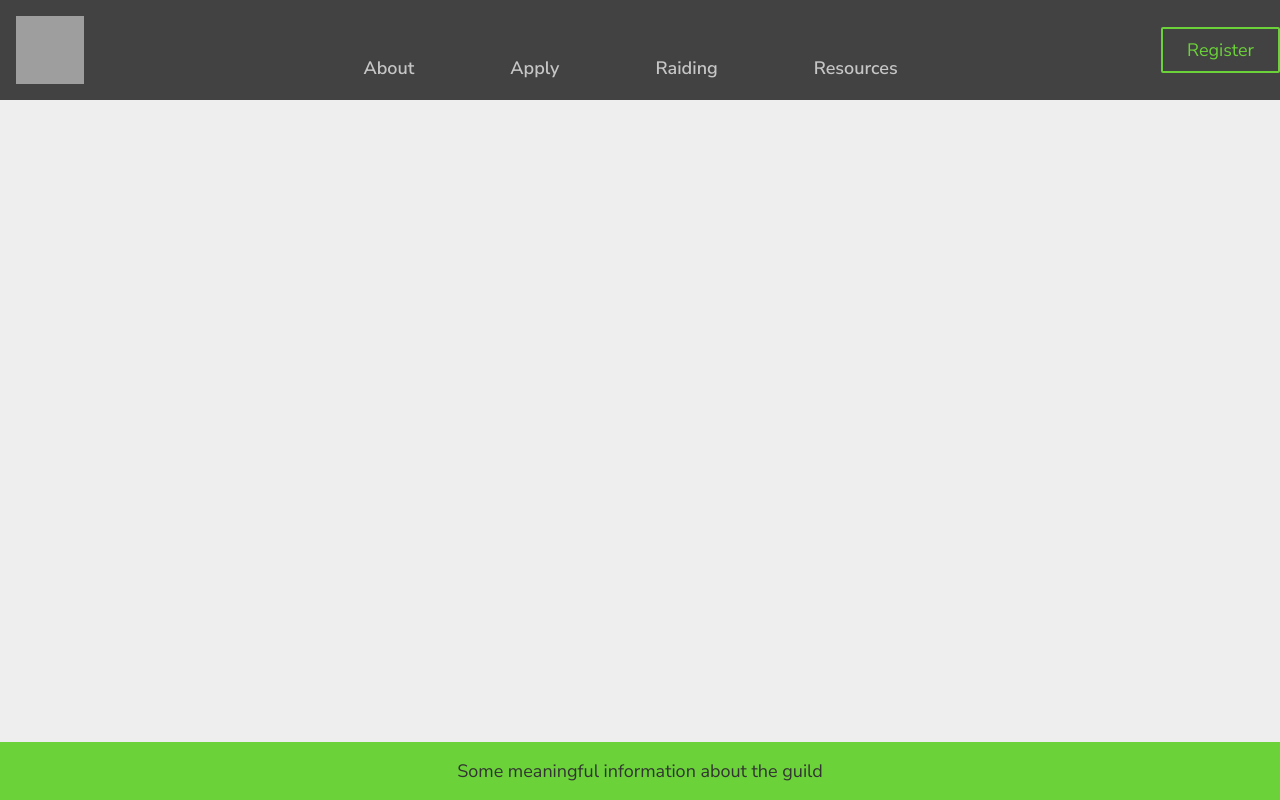
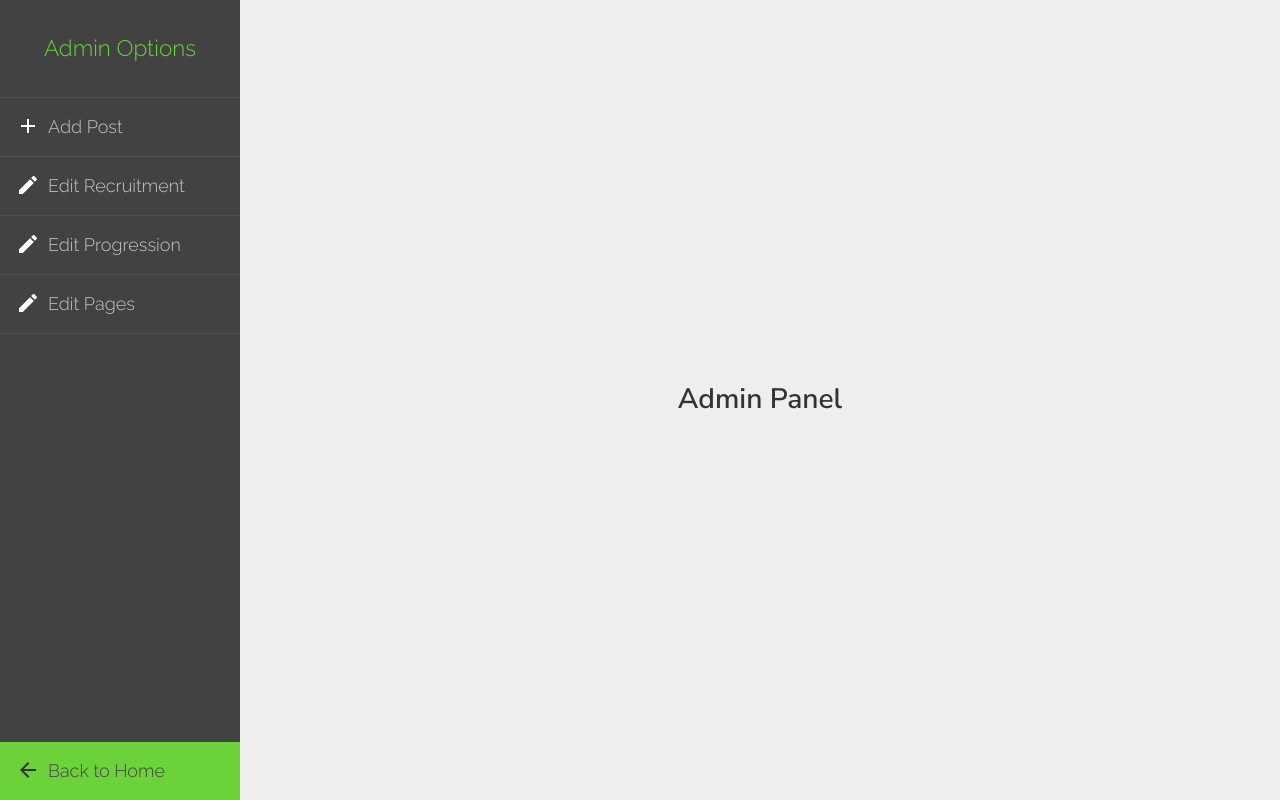
Before and after one commit to kresimircoko/empathy, a React app: page /admin in a window 1280 px wide. Built offline with nearby package versions, Linux system fonts and the light colour scheme; grey boxes are pictures that could not be loaded.

Commit message:
InfoCard Logic and Admin Panel

```diff
--- a/src/app/components/About/About.js
+++ b/src/app/components/About/About.js
@@ -8,8 +8,8 @@ class About extends Component {
 			<div id="site-about">
 				<section className="top-info" id="about-info">
 					<div className="container">
-						<InfoCard id="info-leadership" name="Leadership" />
-						<InfoCard id="info-ranks" name="Ranks" />
+						<InfoCard id="info-leadership" link="/leadership" name="Leadership" />
+						<InfoCard id="info-ranks" link="/ranks" name="Ranks" />
 					</div>
 				</section>
 
--- a/src/app/components/About/Leadership.js
+++ b/src/app/components/About/Leadership.js
@@ -1,11 +1,24 @@
 import React, { Component } from 'react';
+import InfoCard from '../InfoCard/InfoCard';
+import BodyLayout from '../BodyLayout';
 
 class Leadership extends Component {
 	render () {
 		return (
-			<section id="info-leadership">
-				<h3>Leadership</h3>
-			</section>
+			<div id="site-leadership">
+				<section className="top-info">
+					<div className="container">
+						<InfoCard link="/about" id="info-about" name="About" />
+						<InfoCard link="/ranks" id="info-ranks" name="Ranks" />
+					</div>
+				</section>
+
+				<section id="home-content">
+					<div className="container">
+						<BodyLayout />
+					</div>
+				</section>
+			</div>
 		)
 	}
 }
--- a/src/app/components/About/Ranks.js
+++ b/src/app/components/About/Ranks.js
@@ -1,11 +1,24 @@
 import React, { Component } from 'react';
+import InfoCard from '../InfoCard/InfoCard';
+import BodyLayout from '../BodyLayout';
 
 class Ranks extends Component {
 	render () {
 		return (
-			<section id="info-ranks">
-				<h3>Ranks</h3>
-			</section>
+			<div id="site-ranks">
+				<section className="top-info">
+					<div className="container">
+						<InfoCard link="/about" id="info-about" name="About" />
+						<InfoCard link="/leadership" id="info-leadership" name="Leadership" />
+					</div>
+				</section>
+
+				<section id="home-content">
+					<div className="container">
+						<BodyLayout />
+					</div>
+				</section>
+			</div>
 		)
 	}
 }
--- a/src/app/components/About/about.scss
+++ b/src/app/components/About/about.scss
@@ -9,3 +9,9 @@
 #info-ranks {
 	background-image: url(/includes/ranks.jpg);
 }
+
+#info-about {
+	background-color: $dark;
+	background-image: url(/includes/logo.png);
+	background-size: 30%;
+}
--- /dev/null
+++ b/src/app/components/Admin/Admin.js
@@ -0,0 +1,61 @@
+import React, { Component } from 'react';
+import BodyLayout from '../BodyLayout';
+import InfoCard from '../InfoCard/InfoCard';
+
+import './admin.scss';
+
+class Admin extends Component {
+	render () {
+		return (
+			<div id="site-admin">
+				<aside id="admin-sidebar">
+					<h4>Admin Options</h4>
+					<ul>
+						<li>
+							<svg xmlns="http://www.w3.org/2000/svg" fill="#FFF"
+								height="24" viewBox="0 0 24 24" width="24">
+    						<path d="M19 13h-6v6h-2v-6H5v-2h6V5h2v6h6v2z"/>
+    						<path d="M0 0h24v24H0z" fill="none"/>
+							</svg> Add Post
+						</li>
+						<li>
+							<svg xmlns="http://www.w3.org/2000/svg" fill="#FFFFFF"
+								height="24" viewBox="0 0 24 24" width="24">
+						    <path d="M3 17.25V21h3.75L17.81 9.94l-3.75-3.75L3 17.25zM20.71 7.04c.39-.39.39-1.02 0-1.41l-2.34-2.34c-.39-.39-1.02-.39-1.41 0l-1.83 1.83 3.75 3.75 1.83-1.83z"/>
+						    <path d="M0 0h24v24H0z" fill="none"/>
+							</svg> Edit Recruitment
+						</li>
+						<li>
+							<svg xmlns="http://www.w3.org/2000/svg" fill="#FFFFFF"
+								height="24" viewBox="0 0 24 24" width="24">
+						    <path d="M3 17.25V21h3.75L17.81 9.94l-3.75-3.75L3 17.25zM20.71 7.04c.39-.39.39-1.02 0-1.41l-2.34-2.34c-.39-.39-1.02-.39-1.41 0l-1.83 1.83 3.75 3.75 1.83-1.83z"/>
+						    <path d="M0 0h24v24H0z" fill="none"/>
+							</svg> Edit Progression
+						</li>
+						<li>
+							<svg xmlns="http://www.w3.org/2000/svg" fill="#FFFFFF"
+								height="24" viewBox="0 0 24 24" width="24">
+						    <path d="M3 17.25V21h3.75L17.81 9.94l-3.75-3.75L3 17.25zM20.71 7.04c.39-.39.39-1.02 0-1.41l-2.34-2.34c-.39-.39-1.02-.39-1.41 0l-1.83 1.83 3.75 3.75 1.83-1.83z"/>
+						    <path d="M0 0h24v24H0z" fill="none"/>
+							</svg> Edit Pages
+						</li>
+						<li>
+							<a href="/">
+								<svg xmlns="http://www.w3.org/2000/svg" fill="#333333"
+									height="24" viewBox="0 0 24 24" width="24">
+							    <path d="M0 0h24v24H0z" fill="none"/>
+							    <path d="M20 11H7.83l5.59-5.59L12 4l-8 8 8 8 1.41-1.41L7.83 13H20v-2z"/>
+								</svg> Back to Home
+							</a>
+						</li>
+					</ul>
+				</aside>
+				<div className="container">
+					<h3>Admin Panel</h3>
+				</div>
+			</div>
+		)
+	}
+}
+
+export default Admin;
--- /dev/null
+++ b/src/app/components/Admin/admin.scss
@@ -0,0 +1,69 @@
+@import '../../../includes/variables';
+
+#site-admin {
+	display: flex;
+	height: 100%;
+	min-height: 100vh;
+
+	.container {
+		flex: 1;
+		max-width: 100%;
+	}
+}
+
+#admin-sidebar {
+	background-color: $dark;
+	display: flex;
+	flex-direction: column;
+	font-family: Raleway;
+	width: 240px;
+
+	h4 {
+		border-bottom: 1px solid lighten($dark, 5%);
+		color: $green;
+		font-weight: 300;
+		margin: 0;
+		padding: 32px 0;
+		text-align: center;
+	}
+
+	ul {
+		display: flex;
+		flex-direction: column;
+		flex: 1;
+		list-style: none;
+		margin: 0;
+		padding: 0;
+	}
+
+	li {
+		border-bottom: 1px solid lighten($dark, 5%);
+		color: $secondary;
+		display: flex;
+		font-weight: 300;
+		font-family: inherit;
+		padding: 16px;
+		transition: all 0.3s ease;
+
+		&:hover {
+			border-bottom-color: #FFF;
+			color: #FFF;
+			cursor: pointer;
+		}
+
+		&:last-child, a {
+			background-color: $green;
+			border-bottom-width: 0;
+			color: $dark;
+			margin-top: auto;
+		}
+
+		svg {
+			margin-right: 8px;
+		}
+	}
+
+	a {
+		display: flex;
+	}
+}
--- a/src/app/components/Apply/Apply.js
+++ b/src/app/components/Apply/Apply.js
@@ -9,8 +9,8 @@ class Apply extends Component {
 			<div id="site-apply">
 				<section className="top-info" id="about-info">
 					<div className="container">
-						<InfoCard id="info-benevolence" name="Benevolence" />
-						<InfoCard id="info-calamity" name="Calamity" />
+						<InfoCard buttons="true" id="info-benevolence" name="Benevolence" />
+						<InfoCard buttons="true" id="info-calamity" name="Calamity" />
 					</div>
 				</section>
 				<div className="container">
--- a/src/app/components/Home/Home.js
+++ b/src/app/components/Home/Home.js
@@ -1,6 +1,4 @@
 import React, { PropTypes, Component } from 'react';
-import Progression from './Progression';
-import Recruitment from './Recruitment';
 import InfoCard from '../InfoCard/InfoCard';
 import Post from './Post/Post';
 
--- a/src/app/components/Home/Progression.js
+++ /dev/null
@@ -1,13 +0,0 @@
-import React, { Component } from 'react';
-
-class Progression extends Component {
-	render () {
-		return (
-			<section id="info-progression">
-				<h3>Progression</h3>
-			</section>
-		)
-	}
-}
-
-export default Progression;
--- a/src/app/components/Home/Recruitment.js
+++ /dev/null
@@ -1,13 +0,0 @@
-import React, { Component } from 'react';
-
-class Recruitment extends Component {
-	render () {
-		return (
-			<section id="info-recruitment">
-				<h3>Recruitment</h3>
-			</section>
-		)
-	}
-}
-
-export default Recruitment;
--- a/src/app/components/InfoCard/InfoCard.js
+++ b/src/app/components/InfoCard/InfoCard.js
@@ -1,14 +1,16 @@
 import React, { Component, PropTypes } from 'react';
+import { Link } from 'react-router-dom';
 
 class InfoCard extends Component {
-	constructor (props) {
+	constructor(props) {
 		super(props);
-		state : {
+		state: {
 			buttons: true
 		}
 	}
 
-	render (props) {
+	render(props) {
+		if (this.props.buttons) {
 			return (
 				<section id={this.props.id}>
 					<h3>{this.props.name}</h3>
@@ -19,6 +21,24 @@ class InfoCard extends Component {
 				</section>
 			)
 		}
+		else if (this.props.link) {
+			return (
+				<Link id={this.props.id} to={this.props.link}>
+					<section>
+						<h3>{this.props.name}</h3>
+					</section>
+				</Link>
+			)
+		}
+		else {
+			return (
+				<section id={this.props.id}>
+					<h3>{this.props.name}</h3>
+				</section>
+			)
+		}
+
+	}
 }
 
 export default InfoCard;
--- a/src/app/components/Register/register.scss
+++ b/src/app/components/Register/register.scss
@@ -1,5 +1,5 @@
 #site-register {
-
+	padding: 128px 0;
 }
 
 #register {
--- a/src/app/main.js
+++ b/src/app/main.js
@@ -4,13 +4,28 @@ import { BrowserRouter, Route } from 'react-router-dom';
 import Header from './components/Header/Header';
 import Home from './components/Home/Home';
 import About from './components/About/About';
+import Admin from './components/Admin/Admin';
 import Apply from './components/Apply/Apply';
+import Leadership from './components/About/Leadership';
 import Raiding from './components/Raiding/Raiding';
+import Ranks from './components/About/Ranks';
 import Resources from './components/Resources/Resources';
 import Register from './components/Register/Register';
 import Footer from './components/Footer/Footer';
 
+const pathName = window.location.pathname;
+
 const Main = () => {
+	if (pathName.includes('admin')) {
+		return (
+			<BrowserRouter>
+				<div>
+					<Route exact path='/admin' component={Admin} />
+				</div>
+			</BrowserRouter>
+		)
+	}
+	else {
 		return (
 			<BrowserRouter>
 				<div>
@@ -19,7 +34,9 @@ const Main = () => {
 						<Route exact path='/' component={Home} />
 						<Route path='/about' component={About} />
 						<Route path='/apply' component={Apply} />
+						<Route path='/leadership' component={Leadership} />
 						<Route path='/raiding' component={Raiding} />
+						<Route path='/ranks' component={Ranks} />
 						<Route path='/resources' component={Resources} />
 						<Route path='/register' component={Register} />
 					</main>
@@ -28,5 +45,6 @@ const Main = () => {
 			</BrowserRouter>
 		)
 	}
+}
 
 export default Main;
--- a/src/includes/variables.scss
+++ b/src/includes/variables.scss
@@ -1,4 +1,5 @@
 $dark: #424242;
+$light: #EEE;
 $blue: #03A9F4;
 $green: #6bd339;
 $shadow: 0 1px 2px rgba(#000, 0.3);
--- a/src/index.scss
+++ b/src/index.scss
@@ -1,4 +1,5 @@
 @import url('https://fonts.googleapis.com/css?family=Nunito+Sans:300,400,600,700,800,900&subset=latin-ext');
+@import url('https://fonts.googleapis.com/css?family=Raleway:300,400,500,600,700,800,900&subset=latin-ext');
 
 @import './includes/variables';
 
@@ -35,11 +36,14 @@ html, body, #root {
 #root {
 
 	> div {
+		display: flex;
+		flex-direction: column;
+		min-height: 100vh;
 		position: relative;
-		min-height: 100vh;
 	}
 
 	main {
+		flex: 1;
 		padding-bottom: 64px;
 	}
 }
@@ -115,7 +119,7 @@ main > div {
 		justify-content: space-between;
 		padding: 0;
 
-		section {
+		section, a {
 			align-items: center;
 			background-position: center;
 			background-repeat: no-repeat;
@@ -126,6 +130,10 @@ main > div {
 			justify-content: center;
 			height: 200px;
 			width: 49%;
+
+			section {
+				width: 100%;
+			}
 
 			h3 {
 				color: #FFF;
```
Also changed, not shown: src/app/components/Home/home.scss (line endings or trailing spaces). Lines whose indentation alone changed are shown as unchanged.
